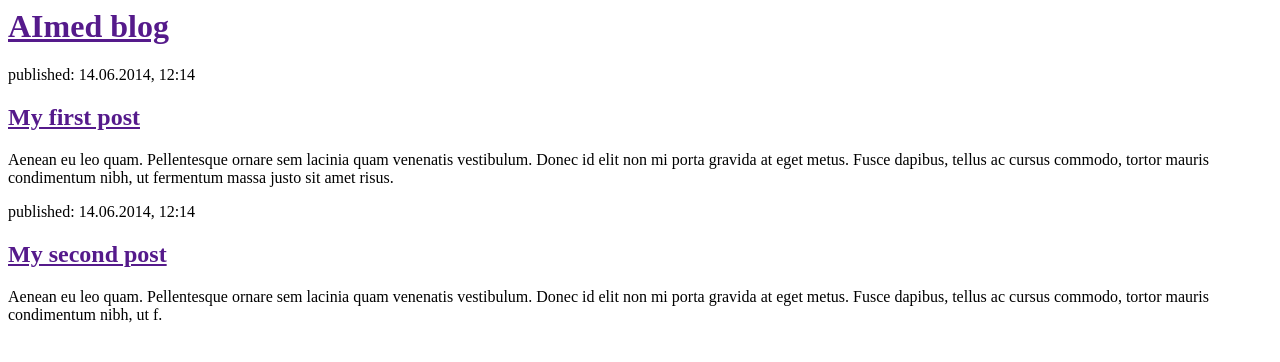
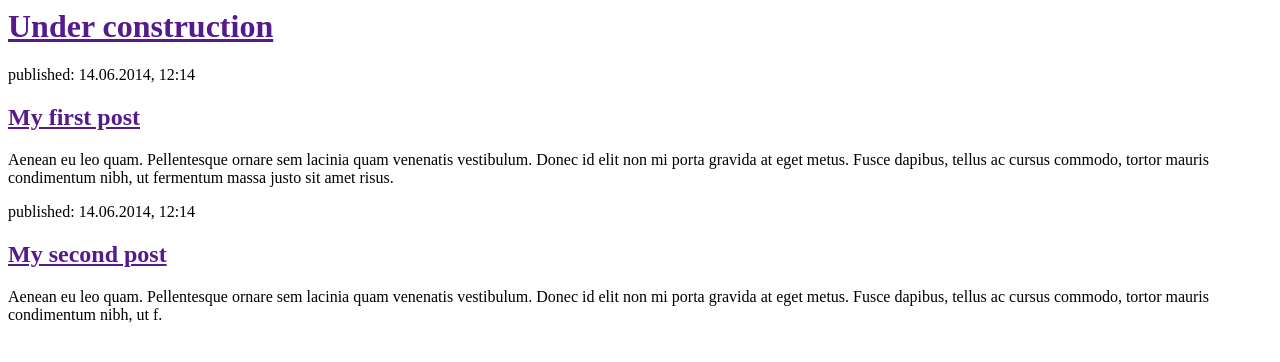
Before and after one commit to 88konstantiny88/aimed, a Django app: page / in a window 1280 px wide. Shown: the top 362 px of the page. Run offline with Django 3.2, Linux system fonts and the light colour scheme.

Commit message:
converted into pycharm project

```diff
--- a/blog/templates/blog/post_list.html
+++ b/blog/templates/blog/post_list.html
@@ -4,7 +4,7 @@
         </head>
         <body>
             <div>
-                <h1><a href="">AImed blog</a></h1>
+                <h1><a href="">Under construction</a></h1>
             </div>
 
             <div>
```
